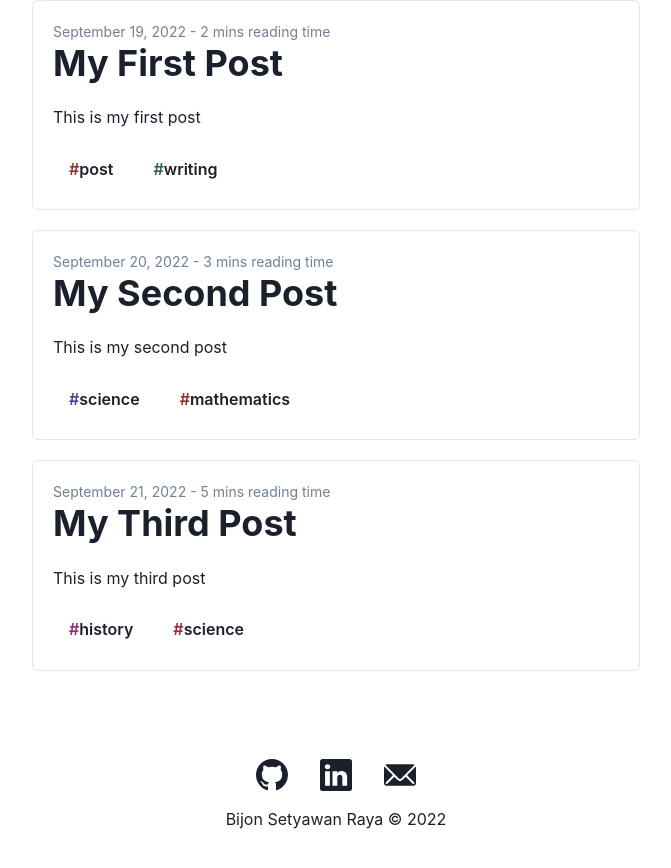
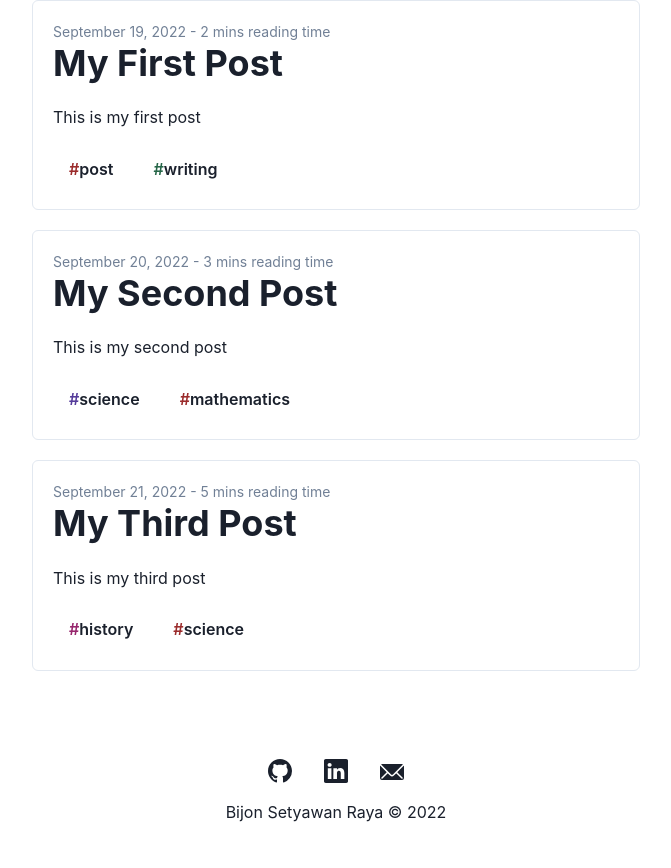
Before and after one commit to bsraya/bsraya, a Next.js app: page / in a window 1280 px wide. Shown: the part 180-1048 px from the top of the page, without its empty margins (304-975 px from the left). Built offline with nearby package versions, Linux system fonts and the light colour scheme.

Commit message:
chore: put function's type hint

```diff
--- a/components/Footer.tsx
+++ b/components/Footer.tsx
@@ -2,8 +2,8 @@ import { Flex, Link, useColorModeValue } from '@chakra-ui/react'
 import { BsGithub, BsLinkedin } from 'react-icons/bs'
 import { EmailIcon } from '@chakra-ui/icons'
 
-export default function Footer() {
-    const size = '2rem'
+export default function Footer(): JSX.Element {
+    const size = '1.5rem'
     const link = [
         {
             icon: <BsGithub style={{ fontSize: size }} />,
--- a/components/Navlink.tsx
+++ b/components/Navlink.tsx
@@ -1,7 +1,7 @@
 import { Link, useColorModeValue } from '@chakra-ui/react'
 import Page from 'next/link'
 
-const Navlink = ({ href, children }: { href: string, children: React.ReactNode }) => {
+export default function Navlink ({ href, children }: { href: string, children: React.ReactNode }): JSX.Element {
     return (
         <Page href={href}>
             <Link
@@ -18,5 +18,3 @@ const Navlink = ({ href, children }: { href: string, children: React.ReactNode }
         </Page>
     )
 }
-
-export default Navlink
--- a/components/Seo.tsx
+++ b/components/Seo.tsx
@@ -1,6 +1,6 @@
 import Head from 'next/head'
 
-const Seo = () => {
+export default function Seo(): JSX.Element {
     return (
         <Head>
             <meta name="viewport" content="width=device-width, initial-scale=1" />
@@ -10,5 +10,3 @@ const Seo = () => {
         </Head>
     )
 }
-
-export default Seo
--- a/components/Switch.tsx
+++ b/components/Switch.tsx
@@ -1,7 +1,7 @@
 import { Button, useColorMode, useColorModeValue } from '@chakra-ui/react'
 import { MoonIcon, SunIcon } from '@chakra-ui/icons'
 
-const Switch: React.FC = () => {
+export default function Switch(): JSX.Element{
     const { colorMode, toggleColorMode } = useColorMode()
     return (
         <Button
@@ -15,5 +15,3 @@ const Switch: React.FC = () => {
         </Button>
     )
 }
-
-export default Switch
```
Also changed, not shown: components/Navbar.tsx (+5 -7 lines).
